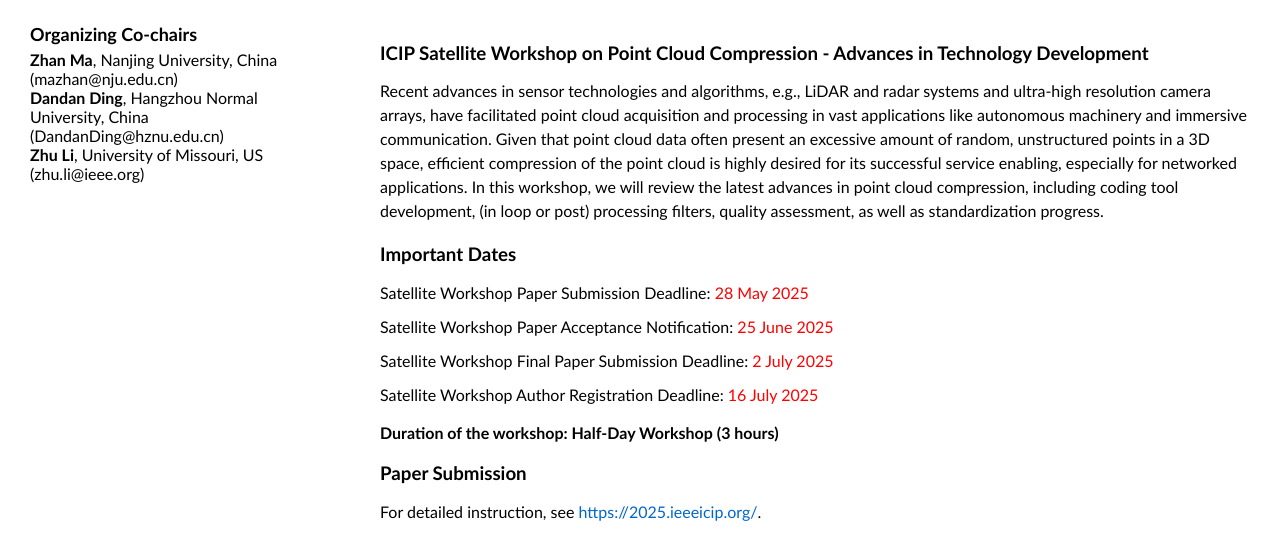
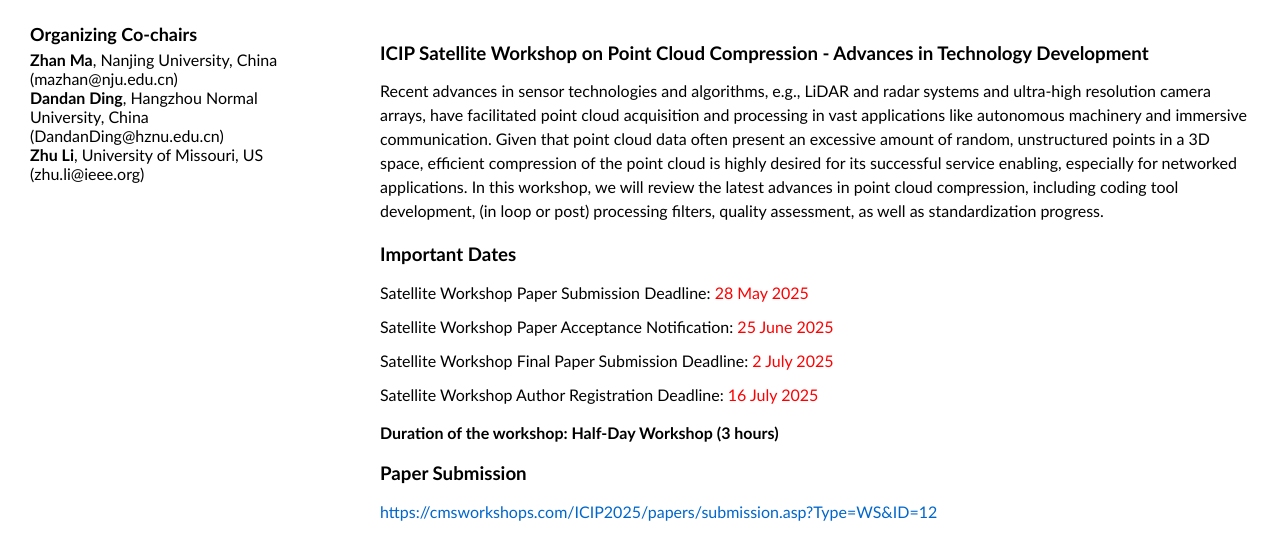
Before and after one commit to pcc-icip2025/pcc-icip2025.github.io, a plain HTML site: page index.html in a window 1280 px wide. Shown: the part 542-1083 px from the top of the page. Drawn offline with Linux system fonts and the light colour scheme.

Commit message:
Update index.html

```diff
--- a/index.html
+++ b/index.html
@@ -80,7 +80,8 @@
 
             <div class="detailed-instruction">
                 <h3>Paper Submission</h3>
-                <p>For detailed instruction, see <a href="https://2025.ieeeicip.org/">https://2025.ieeeicip.org/</a>.</p>
+                <!--<p>For detailed instruction, see <a href="https://2025.ieeeicip.org/">https://2025.ieeeicip.org/</a>.</p>-->
+                <a href="https://cmsworkshops.com/ICIP2025/papers/submission.asp?Type=WS&ID=12">https://cmsworkshops.com/ICIP2025/papers/submission.asp?Type=WS&ID=12</a>
             </div>
         </div>
     </div>
```
